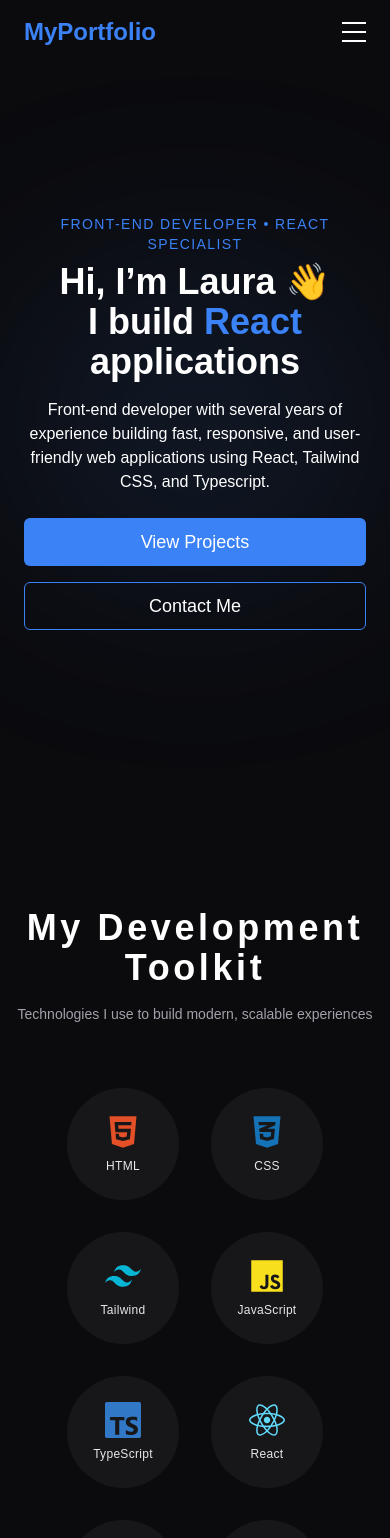
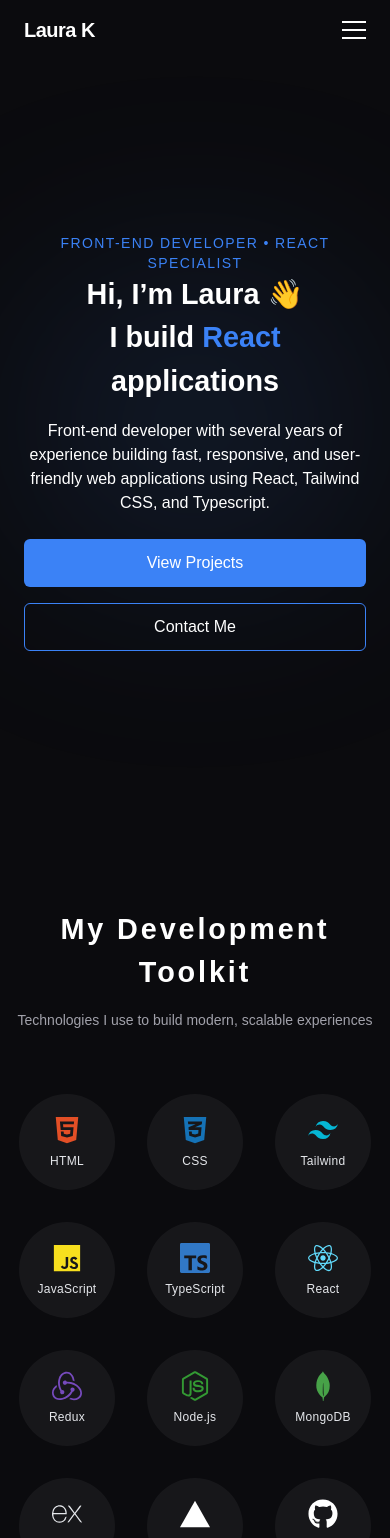
Before and after one commit to lauras14159/portfolio, a React (Vite) app: page / in a window 390 px wide. Shown: the top 1538 px of the page. Built offline with nearby package versions, Linux system fonts and the light colour scheme.

Commit message:
adjust design

```diff
--- a/src/components/Contact.jsx
+++ b/src/components/Contact.jsx
@@ -15,8 +15,13 @@
 
 export function Contact() {
   return (
-    <section id="contact" className="max-w-4xl mx-auto px-4 py-20 text-center">
-      <h2 className="text-4xl font-bold mb-6 tracking-widest">Contact Me</h2>
+    <section
+      id="contact"
+      className="max-w-4xl mx-auto px-4 md:py-10 py-5 text-center"
+    >
+      <h2 className="md:text-4xl text-[1.8rem] font-bold mb-6 tracking-widest">
+        Contact Me
+      </h2>
       <p className="text-muted mb-12">
         I’d love to hear from you! Reach out on any of these platforms:
       </p>
--- a/src/components/Experience.jsx
+++ b/src/components/Experience.jsx
@@ -18,10 +18,10 @@
 export const Experience = () => {
   return (
     <section
-      className="min-h-screen px-6 md:px-20 relative py-20"
+      className="min-h-screen px-6 md:px-20 relative md:py-10 py-5"
       id="experience"
     >
-      <h2 className="text-3xl font-bold text-white text-center mb-16">
+      <h2 className="md:text-4xl text-[1.8rem] font-bold text-white text-center mb-16">
         Experience
       </h2>
 
--- a/src/components/Hero.jsx
+++ b/src/components/Hero.jsx
@@ -14,11 +14,11 @@
         }}
       />
 
-      <p className="text-sm uppercase tracking-widest text-accent mb-2">
+      <p className="text-sm uppercase tracking-widest text-accent md:mb-2 md:pt-0 pt-10">
         Front-End Developer • React Specialist
       </p>
 
-      <h1 className="text-4xl md:text-6xl font-bold mb-4">
+      <h1 className="text-[1.8rem] md:text-6xl font-bold mb-4">
         Hi, I’m Laura 👋
         <br />I build <span className="text-accent">React</span> applications
       </h1>
@@ -39,7 +39,7 @@
           hoverBorderColor=""
           w="w-full sm:w-48"
           h="h-12"
-          textSize="text-lg"
+          textSize="md:text-lg"
         >
           View Projects
         </Button>
@@ -53,7 +53,7 @@
           hoverBorderColor="hover:border-accent-hover"
           w="w-full sm:w-48"
           h="h-12"
-          textSize="text-lg"
+          textSize="md:text-lg"
         >
           Contact Me
         </Button>
--- a/src/components/Projects.jsx
+++ b/src/components/Projects.jsx
@@ -78,8 +78,8 @@
 
 export const Projects = () => {
   return (
-    <section className="py-24 px-6 max-w-7xl mx-auto" id="projects">
-      <h2 className="text-4xl font-bold mb-16 text-center">
+    <section className="py-20 px-6 max-w-7xl mx-auto" id="projects">
+      <h2 className="md:text-4xl text-[1.8rem] font-bold mb-16 text-center">
         My <span className="text-accent">Projects</span>
       </h2>
 
--- a/src/components/Skills.jsx
+++ b/src/components/Skills.jsx
@@ -35,7 +35,7 @@
 
   const SkillItem = ({ name, Icon, color }) => (
     <div
-      className="group relative w-28 h-28 rounded-full
+      className="group relative md:w-28 md:h-28 w-24 h-24 rounded-full
                  flex flex-col items-center justify-center gap-2
                  bg-white/5"
     >
@@ -47,7 +47,7 @@
         style={{ willChange: "transform" }}
       />
 
-      <Icon className={`text-4xl ${color} relative z-10`} />
+      <Icon className={`md:text-4xl text-3xl ${color} relative z-10`} />
       <span className="text-xs tracking-wide text-gray-200 relative z-10">
         {name}
       </span>
@@ -57,7 +57,7 @@
   return (
     <section id="skills" className="max-w-6xl mx-auto px-4 py-16">
       <div className="text-center mb-16">
-        <h2 className="text-4xl font-bold tracking-widest">
+        <h2 className="md:text-4xl text-[1.8rem] font-bold tracking-widest">
           My Development Toolkit
         </h2>
         <p className="mt-4 text-sm text-muted">
--- /dev/null
+++ b/src/layout/BurgerMenu.jsx
@@ -0,0 +1,61 @@
+import { useState } from "react";
+
+export const BurgerMenu = () => {
+  const [open, setOpen] = useState(false);
+
+  const links = [
+    { name: "Skills", href: "#skills" },
+    { name: "Projects", href: "#projects" },
+    { name: "Experience", href: "#experience" },
+    { name: "Contact", href: "#contact" },
+  ];
+
+  return (
+    <div className="relative z-50 md:hidden">
+      {/* Burger Button */}
+      <button onClick={() => setOpen(true)} className="flex flex-col gap-1.5">
+        <span className="h-0.5 w-6 bg-white" />
+        <span className="h-0.5 w-6 bg-white" />
+        <span className="h-0.5 w-6 bg-white" />
+      </button>
+
+      {/* Overlay */}
+      <div
+        onClick={() => setOpen(false)}
+        className={`fixed inset-0 bg-black/60 transition-opacity ${
+          open ? "opacity-100 visible" : "opacity-0 invisible"
+        }`}
+      />
+
+      {/* Menu Panel */}
+      <nav
+        className={`fixed top-0 right-0 h-full w-64 bg-background
+        border-l border-white/10 p-6 transition-transform
+        ${open ? "translate-x-0" : "translate-x-full"}`}
+      >
+        {/* Close Button */}
+        <button
+          onClick={() => setOpen(false)}
+          className="absolute top-6 right-6 text-white text-2xl
+          hover:text-accent transition"
+        >
+          ×
+        </button>
+
+        <ul className="mt-20 flex flex-col gap-y-2">
+          {links.map((link) => (
+            <li key={link.name}>
+              <a
+                href={link.href}
+                onClick={() => setOpen(false)}
+                className="text-lg text-white hover:text-accent transition"
+              >
+                {link.name}
+              </a>
+            </li>
+          ))}
+        </ul>
+      </nav>
+    </div>
+  );
+};
--- a/src/layout/Navbar.jsx
+++ b/src/layout/Navbar.jsx
@@ -1,3 +1,5 @@
+import { BurgerMenu } from "./BurgerMenu";
+
 export const Navbar = () => {
   const links = [
     { name: "Skills", href: "#skills" },
@@ -9,7 +11,9 @@
   return (
     <nav className="fixed top-0 left-0 w-full bg-background z-50">
       <div className="max-w-6xl mx-auto px-6 py-4 flex items-center justify-between">
-        <div className="text-2xl font-bold text-accent">MyPortfolio</div>
+        <a href="/" className="text-xl font-semibold tracking-tight">
+          Laura K
+        </a>
 
         <ul className="hidden md:flex space-x-8">
           {links.map((link) => (
@@ -25,15 +29,7 @@
         </ul>
 
         <div className="md:hidden">
-          <input type="checkbox" id="menu-toggle" className="hidden" />
-          <label
-            htmlFor="menu-toggle"
-            className="cursor-pointer flex flex-col w-6 h-5 justify-between"
-          >
-            <span className="block h-0.5 w-full bg-text"></span>
-            <span className="block h-0.5 w-full bg-text"></span>
-            <span className="block h-0.5 w-full bg-text"></span>
-          </label>
+          <BurgerMenu />
 
           <ul
             className="absolute top-full left-0 w-full bg-background flex flex-col items-center gap-4 py-4 md:hidden opacity-0 pointer-events-none transition-opacity duration-300"
```
